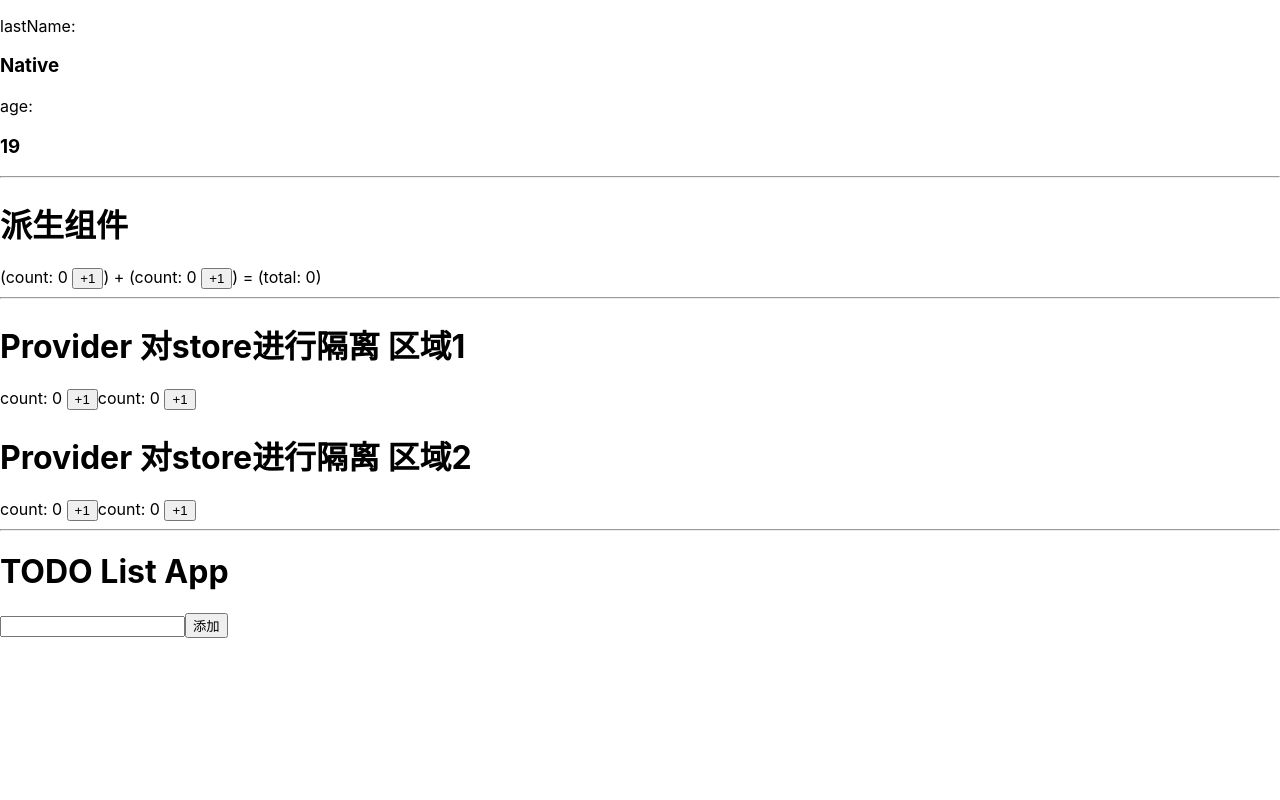
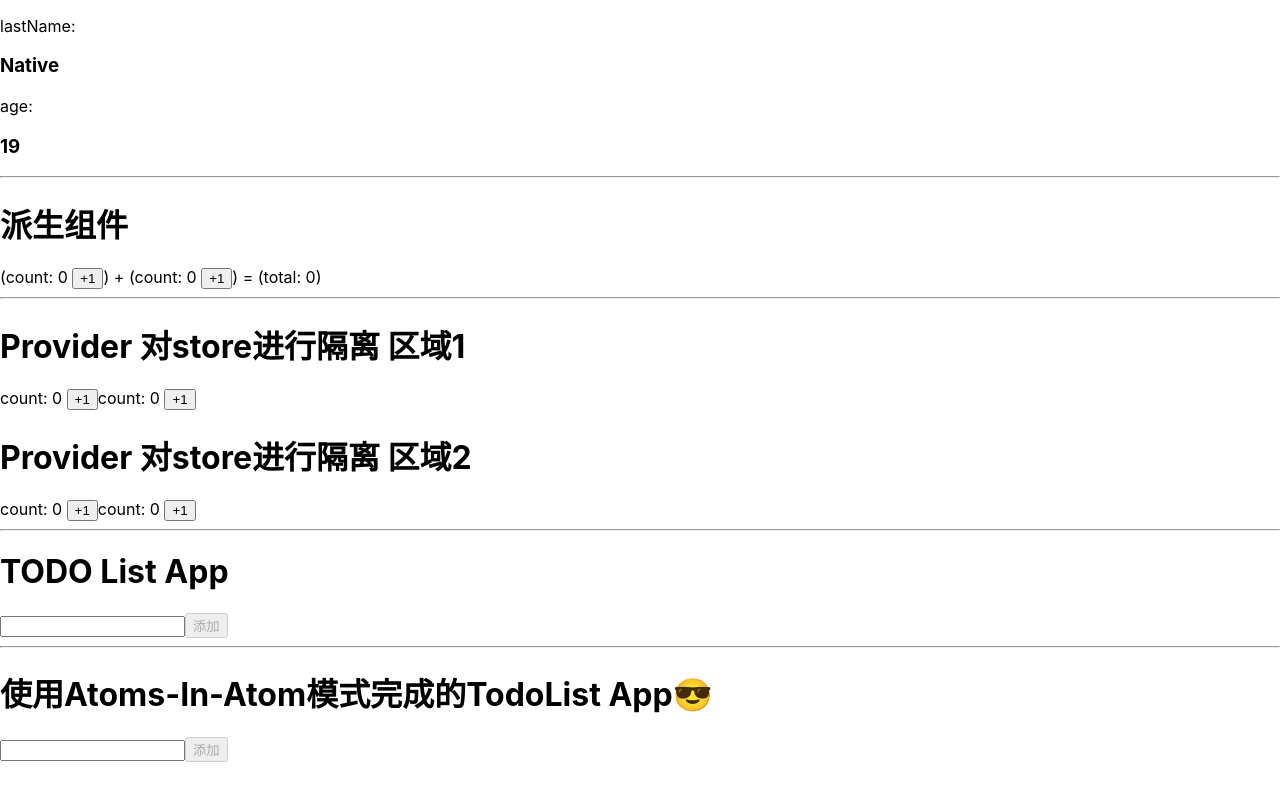
Before and after one commit to jamessawyer/react-mirco-state-manage, a React (Vite) app: page / in a window 1280 px wide. Shown: the part 439-1239 px from the top of the page. Before the commit the page ends 1157 px from the top, so only its background shows below. Built offline with nearby package versions, Linux system fonts and the light colour scheme.

Commit message:
使用 Atoms-In-Atom方式创建新的 Todo App; Atom数组，Atom作为组件属性

```diff
--- a/src/App.tsx
+++ b/src/App.tsx
@@ -1,5 +1,6 @@
 import { atom, Provider, useAtom } from 'jotai'
 import { NewTodo, TodoList } from './TodoList'
+import { NewTodo as AtomNewTodo, TodoList as AtomTodoList } from './AtomsInAtomTodoList'
 
 /**
  * -------- example 1 --------
@@ -121,6 +122,10 @@ function App() {
       <h1>TODO List App</h1>
       <TodoList />
       <NewTodo />
+      <hr />
+      <h1>使用Atoms-In-Atom模式完成的TodoList App😎</h1>
+      <AtomTodoList />
+      <AtomNewTodo />
     </div>
   )
 }
--- /dev/null
+++ b/src/AtomsInAtomTodoList.tsx
@@ -0,0 +1,103 @@
+import { atom, PrimitiveAtom, useAtom } from "jotai";
+import { memo, useCallback, useState } from "react";
+
+// 不再使用 id
+type Todo = {
+  title: string;
+  done: boolean;
+}
+
+// TodoAtom 是一个 atom config
+type TodoAtom = PrimitiveAtom<Todo>
+
+// 使用上面的 TodoAtom 创建 todoAtomsAtom config
+// atom config数组
+const todoAtomsAtom = atom<TodoAtom[]>([])
+
+const TodoItem = ({
+  todoAtom,
+  remove
+}: {
+  todoAtom: TodoAtom;
+  remove: (todoAtom: TodoAtom) => void;
+}) => {
+  // 使用 atom config 提供给的 方法改变 todo 状态
+  // 因此 TodoItem 组件不再需要传入 toggleAtom 方法
+  const [todo, setTodo] = useAtom(todoAtom)
+
+  return (
+    <div>
+      <input
+        type="checkbox"
+        checked={todo.done}
+        onChange={() => setTodo(prev => ({ ...prev, done: !prev.done }))}
+      />
+      <span style={{textDecoration: todo.done ? 'line-through' : 'none'}}>{todo.title}</span>
+      <button onClick={() => remove(todoAtom)}>删除</button>
+    </div>
+  )
+}
+
+const MemoedTodoItem = memo(TodoItem)
+
+export const TodoList = () => {
+  const [todoAtoms, setTodoAtoms] = useAtom(todoAtomsAtom)
+
+  const remove = useCallback(
+    (todoAtom: TodoAtom) => setTodoAtoms(
+      // 这里不再依赖 id 去判定删除的是哪一个对象 直接用对象去判定
+      prev => prev.filter(item => item !== todoAtom)
+    ),
+    [setTodoAtoms]
+  )
+
+  return (
+    <div>
+      {todoAtoms.map(todoAtom => (
+        <MemoedTodoItem
+          key={`${todoAtom}`}
+          todoAtom={todoAtom}
+          remove={remove}
+        />
+      ))}
+    </div>
+  )
+}
+
+export const NewTodo = () => {
+  const [, setTodoAtoms] = useAtom(todoAtomsAtom)
+  const [text, setText] = useState('')
+
+  const onClick = () => {
+    setTodoAtoms(prev => [
+      ...prev,
+      atom<Todo>({title: text, done: false}) // 这里添加的是 atom config
+    ])
+    setText('')
+  }
+
+  const onKeyDown = (e: React.KeyboardEvent<HTMLInputElement>) => {
+    if (!text) return
+    if (e.code === 'Enter') {
+      setTodoAtoms(prev => [
+        ...prev,
+        atom<Todo>({title: text, done: false}) // 这里添加的是 atom config
+      ])
+      setText('')
+    }
+  }
+
+
+
+  return (
+    <div>
+      <input
+        type="text"
+        value={text}
+        onChange={e => setText(e.target.value)}
+        onKeyDown={onKeyDown}
+      />
+      <button onClick={onClick} disabled={!text}>添加</button>
+    </div>
+  )
+}
--- a/src/TodoList.tsx
+++ b/src/TodoList.tsx
@@ -89,7 +89,7 @@ export const NewTodo = () => {
         value={text}
         onChange={e => setText(e.target.value)} onKeyDown={onKeyDown}
       />
-      <button onClick={onClick}>添加</button>
+      <button onClick={onClick} disabled={!text}>添加</button>
     </div>
   )
 }
```
